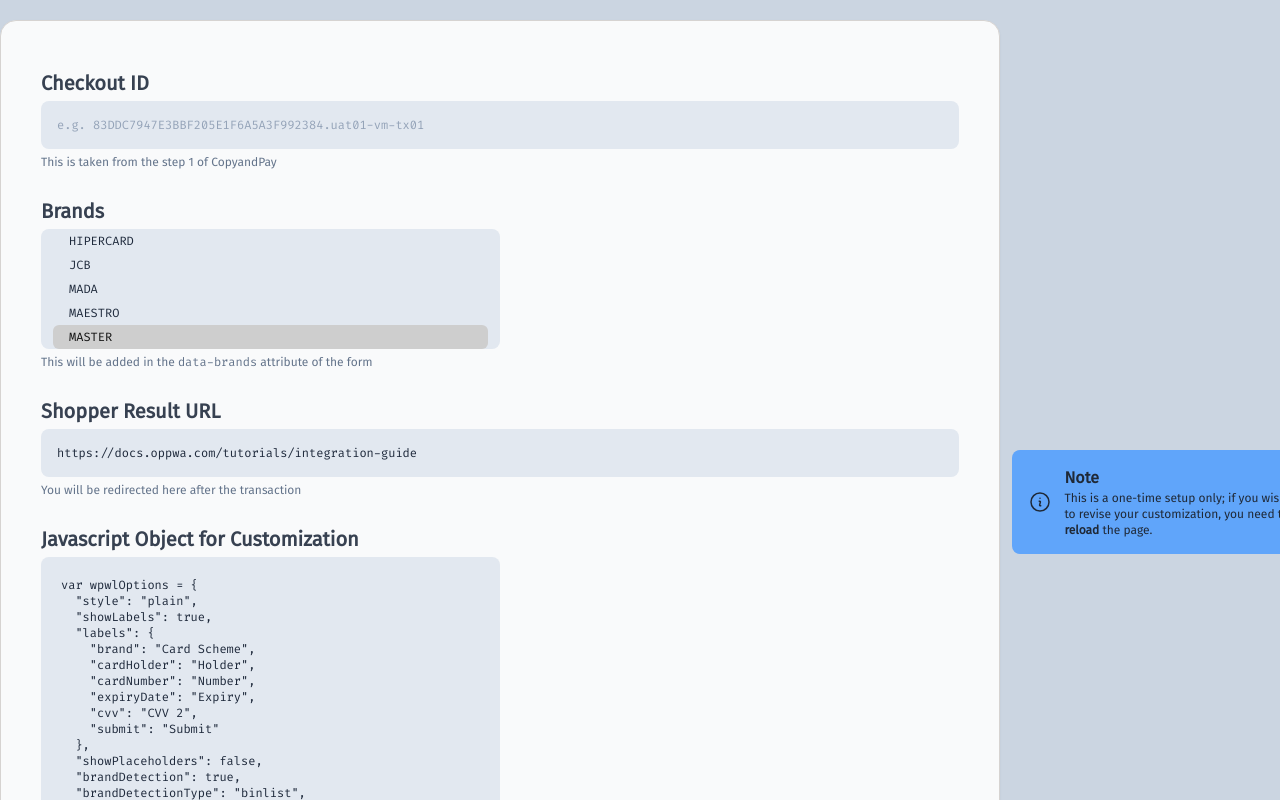
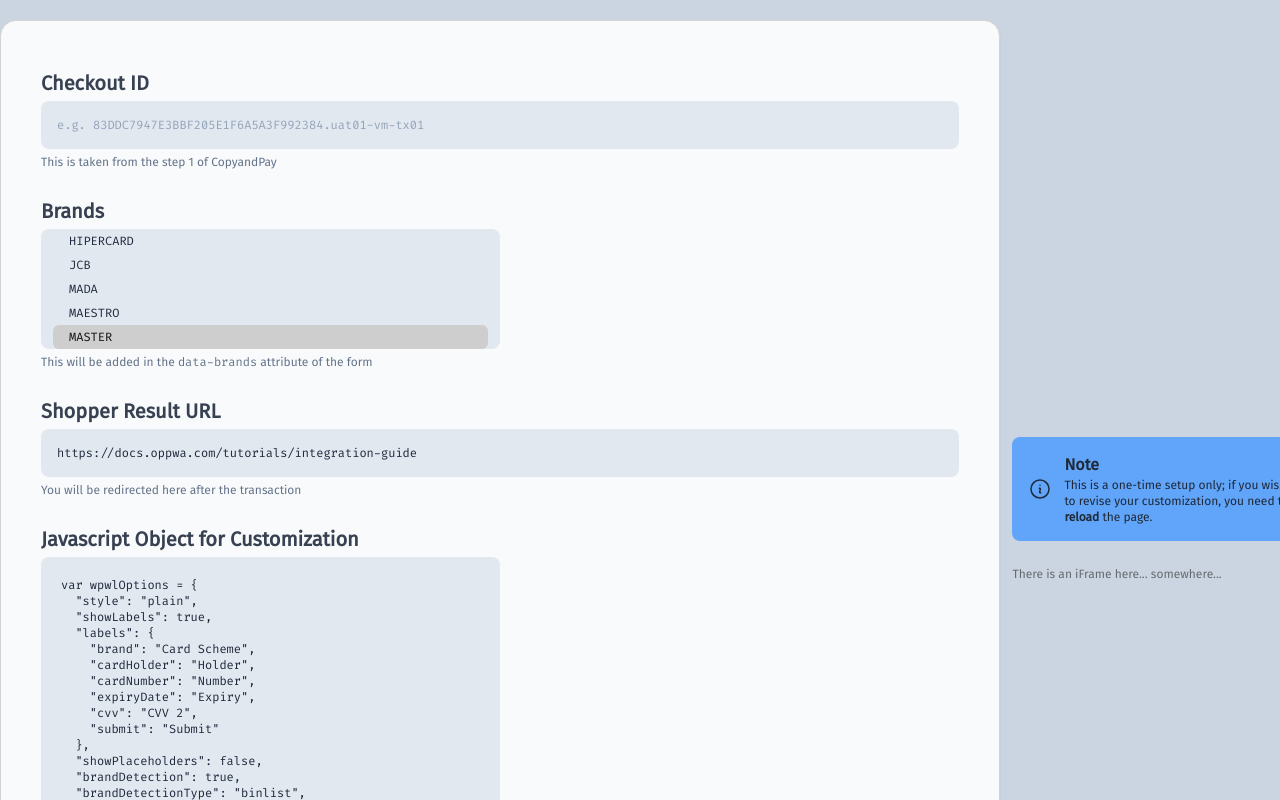
Before and after one commit to veib6247/cnp-pg, a Vue app: page / in a window 1280 px wide. Shown: the top 800 px of the page. Built offline with nearby package versions, Linux system fonts and the light colour scheme.

Commit message:
added styles to the iframe

```diff
--- a/src/App.vue
+++ b/src/App.vue
@@ -219,8 +219,13 @@
       <CnpWidget :checkout-id="checkoutId" :brand-list="selectedBrands" :shopper-result-u-r-l="shopperResultURL"
         v-if="isLaunchWidget" />
 
-      <!--  -->
-      <iframe name="myCustomIframe"></iframe>
+      <div>
+        <span class="text-xs animate-pulse">
+          There is an iFrame here... somewhere...
+        </span>
+        <iframe class="border border-transparent rounded-lg transition hover:border-indigo-300"
+          name="myCustomIframe"></iframe>
+      </div>
     </div>
   </div>
 </template>
```
